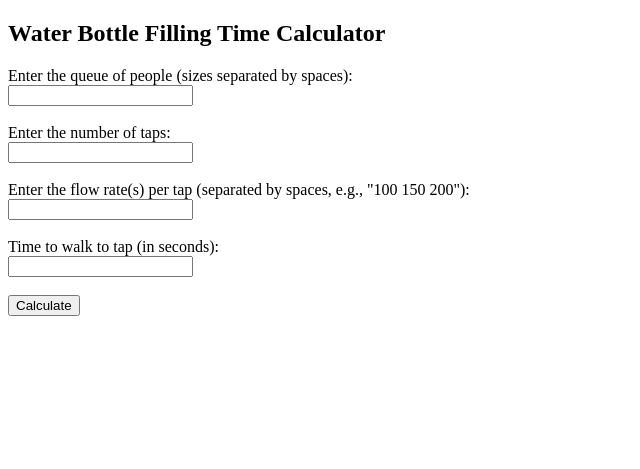
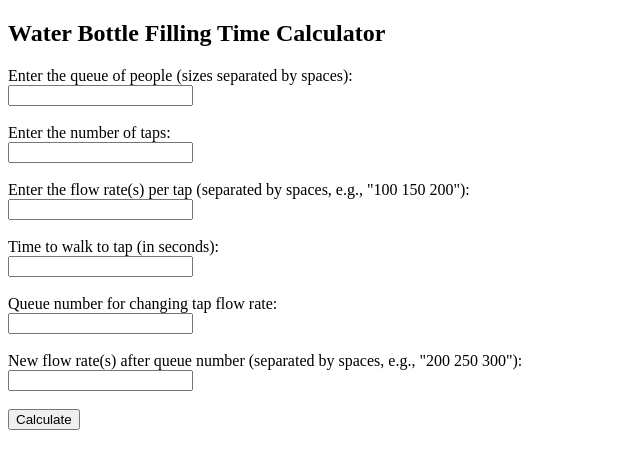
Before and after one commit to rakiburrimon/coding-assesment-water, a PHP site: page / in a window 1280 px wide. Shown: the top 469 px of the page, without its empty margins (0-640 px from the left). Run offline with PHP 8.4, Linux system fonts and the light colour scheme.

Commit message:
[WIP] Change of tap fill rate after a queue item

```diff
--- a/index.php
+++ b/index.php
@@ -20,6 +20,12 @@
         <label for="walkingTime">Time to walk to tap (in seconds):</label><br>
         <input type="number" id="walkingTime" name="walkingTime" required value="<?php echo isset($_POST['walkingTime']) ? htmlspecialchars($_POST['walkingTime']) : ''; ?>"><br><br>
 
+        <label for="queueNumber">Queue number for changing tap flow rate:</label><br>
+        <input type="number" id="queueNumber" name="queueNumber" value="<?php echo isset($_POST['queueNumber']) ? htmlspecialchars($_POST['queueNumber']) : ''; ?>"><br><br>
+
+        <label for="newFlowRate">New flow rate(s) after queue number (separated by spaces, e.g., "200 250 300"):</label><br>
+        <input type="text" id="newFlowRate" name="newFlowRate" value="<?php echo isset($_POST['newFlowRate']) ? htmlspecialchars($_POST['newFlowRate']) : ''; ?>"><br><br>
+
         <input type="submit" value="Calculate">
     </form>
     <br>
@@ -31,9 +37,16 @@
             $taps = isset($_POST['taps']) ? (int)$_POST['taps'] : 0;
             $flowRates = isset($_POST['flowRate']) ? explode(' ', $_POST['flowRate']) : [];
             $walkingTime = isset($_POST['walkingTime']) ? (int)$_POST['walkingTime'] : 0;
+            $queueNumber = isset($_POST['queueNumber']) ? (int)$_POST['queueNumber'] : count($queue);
+            $newFlowRates = isset($_POST['newFlowRate']) ? explode(' ', $_POST['newFlowRate']) : [];
 
             // Validate the inputs
-            validateInputs($queue, $taps, $flowRates, $walkingTime);
+            validateInputs($queue, $taps, $flowRates, $walkingTime, $queueNumber, $newFlowRates);
+
+            // Adjust flow rates after the specified queue number
+            if ($queueNumber > 0 && !empty($newFlowRates)) {
+                $flowRates = adjustFlowRates($queue, $queueNumber, $newFlowRates, $flowRates);
+            }
 
             // Calculate the total time required
             $totalTime = calculateTotalTime($queue, $taps, $flowRates, $walkingTime);
@@ -46,7 +59,7 @@
         }
     }
 
-    function validateInputs(array $queue, int $taps, array $flowRates, int $walkingTime): void {
+    function validateInputs(array $queue, int $taps, array $flowRates, int $walkingTime, int $queueNumber, array $newFlowRates): void {
         // Validate the queue
         if (empty($queue)) {
             throw new InvalidArgumentException('Queue is empty.');
@@ -82,6 +95,32 @@
         if ($walkingTime < 0) {
             throw new InvalidArgumentException('Walking time must be a non-negative integer.');
         }
+
+        // Validate queue number
+        if ($queueNumber < 0 || $queueNumber > count($queue)) {
+            throw new InvalidArgumentException('Queue number must be a non-negative integer less than or equal to the length of the queue.');
+        }
+
+        // Validate new flow rates
+        foreach ($newFlowRates as $rate) {
+            if ($rate <= 0) {
+                throw new InvalidArgumentException('New flow rates must be positive integers.');
+            }
+        }
+    }
+
+    function adjustFlowRates(array $queue, int $queueNumber, array $newFlowRates, array $flowRates): array {
+        // If the queue number is greater than the queue length, do not adjust flow rates
+        if ($queueNumber >= count($queue)) {
+            return $flowRates;
+        }
+
+        // Adjust the flow rates after the specified queue number
+        for ($i = $queueNumber; $i < count($flowRates); $i++) {
+            $flowRates[$i] = $newFlowRates[$i - $queueNumber];
+        }
+
+        return $flowRates;
     }
 
     function calculateTotalTime(array $queue, int $taps, array $flowRates, int $walkingTime): int {
@@ -98,9 +137,10 @@
         // Calculate the time required for each person in the queue and sum them up
         $totalTime = 0;
         foreach ($queue as $bottleSize) {
-            // Calculate time to fill the bottle
+            // Calculate the time to fill the bottle
             $fillTime = ceil($bottleSize / $totalFlowRate);
-            // Add walking time
+
+            // Add walking time if applicable
             $totalTime += $fillTime + $walkingTime;
         }
         return $totalTime;
```
